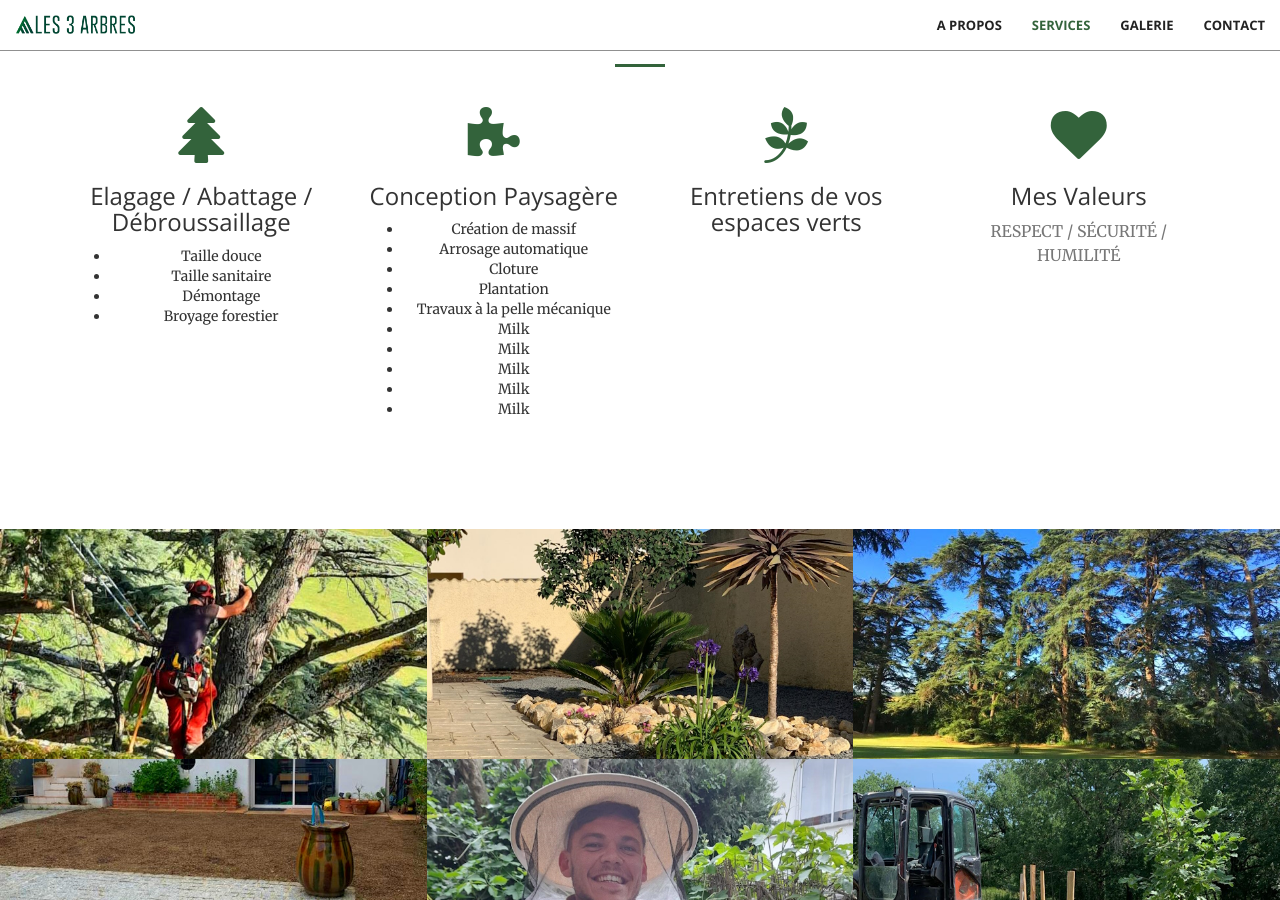
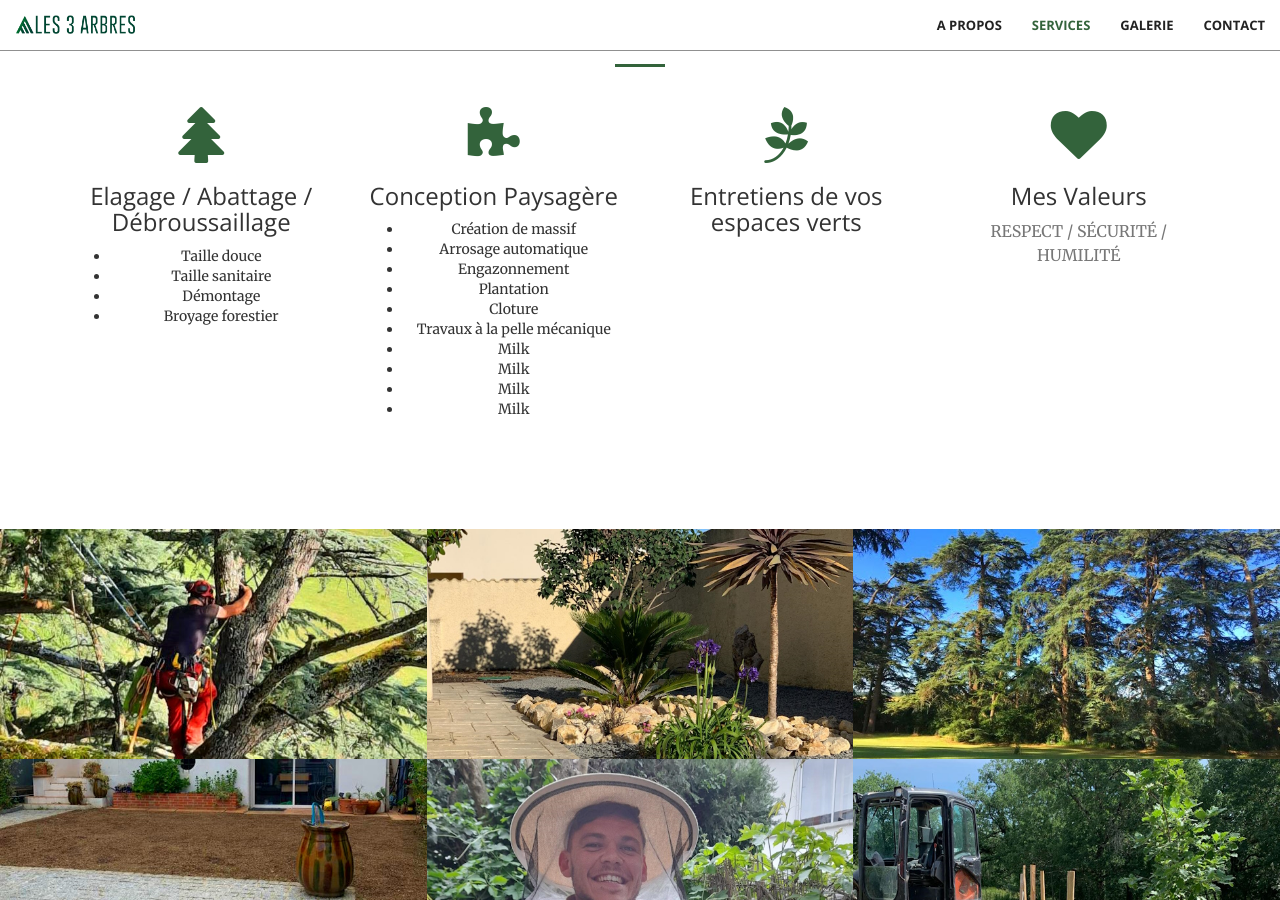
Before and after one commit to 3Abres/3Abres.github.io, a Jekyll site: the page built from index.html, in a window 1280 px wide and 900 px high, scrolled down 1719 px. Built offline with Jekyll 4.4.1, drawn with Linux system fonts in a browser that asks for light colours.

Commit message:
Update services.html

```diff
--- a/_includes/services.html
+++ b/_includes/services.html
@@ -32,10 +32,10 @@
                     <ul>
                       <li>Création de massif</li>
                       <li>Arrosage automatique </li>
+                      <li>Engazonnement</li>
+                      <li>Plantation</li>
                       <li>Cloture</li>
-                      <li>Plantation</li>
                       <li>Travaux à la pelle mécanique</li>
-                      <li>Milk</li>
                       <li>Milk</li>
                       <li>Milk</li>
                       <li>Milk</li>
```
